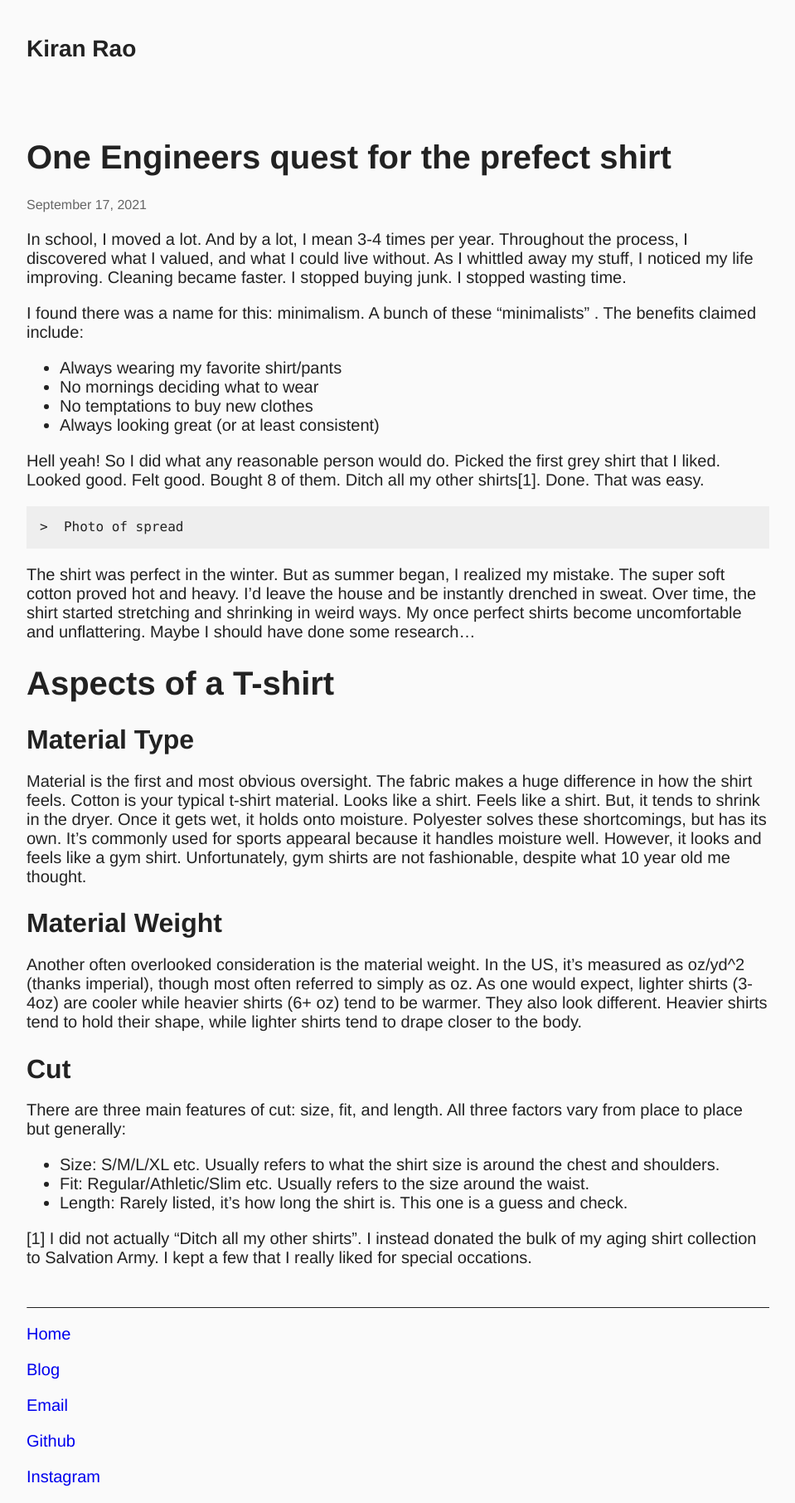
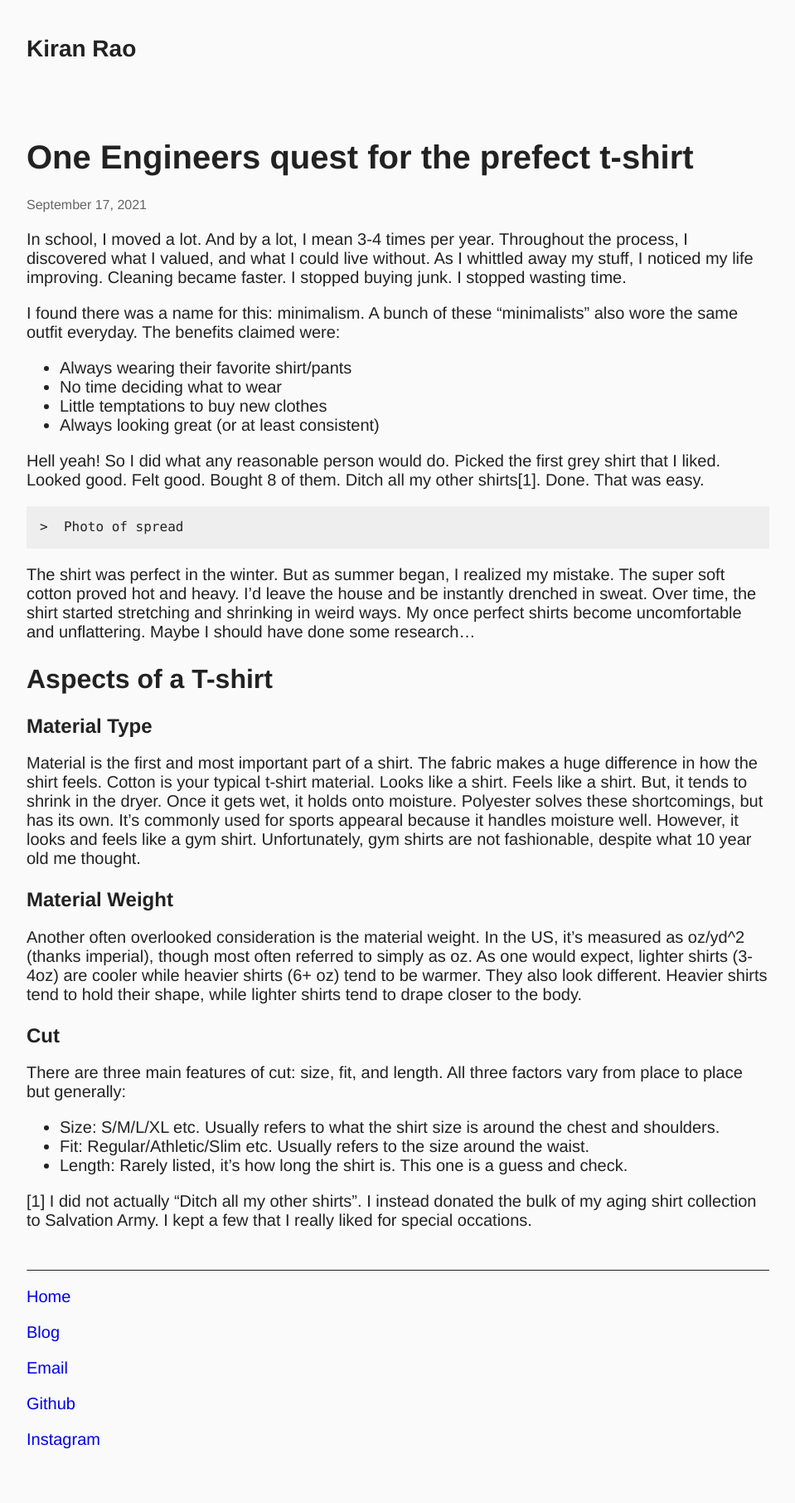
Before and after one commit to Kiran-Rao/kiran-rao.github.io, a Jekyll site: the page built from docs/_posts/2021-09-17-perfect-shirt.md, in a window 1280 px wide. Shown: the whole page at 83% size, without its empty margins (160-1119 px from the left). Built offline with Jekyll 4.4.1, drawn with Linux system fonts in a browser that asks for light colours; after the commit the page ends 1766 px from its top, so only the background shows below that.

Commit message:
Second pass edit

```diff
--- a/docs/_posts/2021-09-17-perfect-shirt.md
+++ b/docs/_posts/2021-09-17-perfect-shirt.md
@@ -1,17 +1,17 @@
 ---
 layout: post
-title: 'One Engineers quest for the prefect shirt'
+title: 'One Engineers quest for the prefect t-shirt'
 date: 2021-09-17
 author: Kiran Rao
 ---
 
 In school, I moved a lot. And by a lot, I mean 3-4 times per year. Throughout the process, I discovered what I valued, and what I could live without. As I whittled away my stuff, I noticed my life improving. Cleaning became faster. I stopped buying junk. I stopped wasting time.
 
-I found there was a name for this: minimalism. A bunch of these "minimalists" . The benefits claimed include:
+I found there was a name for this: minimalism. A bunch of these "minimalists" also wore the same outfit everyday. The benefits claimed were:
 
-- Always wearing my favorite shirt/pants
-- No mornings deciding what to wear
-- No temptations to buy new clothes
+- Always wearing their favorite shirt/pants
+- No time deciding what to wear
+- Little temptations to buy new clothes
 - Always looking great (or at least consistent)
 
 Hell yeah! So I did what any reasonable person would do. Picked the first grey shirt that I liked. Looked good. Felt good. Bought 8 of them. Ditch all my other shirts[1]. Done. That was easy.
@@ -22,17 +22,17 @@ Hell yeah! So I did what any reasonable person would do. Picked the first grey s
 
 The shirt was perfect in the winter. But as summer began, I realized my mistake. The super soft cotton proved hot and heavy. I'd leave the house and be instantly drenched in sweat. Over time, the shirt started stretching and shrinking in weird ways. My once perfect shirts become uncomfortable and unflattering. Maybe I should have done some research...
 
-# Aspects of a T-shirt
+## Aspects of a T-shirt
 
-## Material Type
+### Material Type
 
-Material is the first and most obvious oversight. The fabric makes a huge difference in how the shirt feels. Cotton is your typical t-shirt material. Looks like a shirt. Feels like a shirt. But, it tends to shrink in the dryer. Once it gets wet, it holds onto moisture. Polyester solves these shortcomings, but has its own. It's commonly used for sports appearal because it handles moisture well. However, it looks and feels like a gym shirt. Unfortunately, gym shirts are not fashionable, despite what 10 year old me thought.
+Material is the first and most important part of a shirt. The fabric makes a huge difference in how the shirt feels. Cotton is your typical t-shirt material. Looks like a shirt. Feels like a shirt. But, it tends to shrink in the dryer. Once it gets wet, it holds onto moisture. Polyester solves these shortcomings, but has its own. It's commonly used for sports appearal because it handles moisture well. However, it looks and feels like a gym shirt. Unfortunately, gym shirts are not fashionable, despite what 10 year old me thought.
 
-## Material Weight
+### Material Weight
 
 Another often overlooked consideration is the material weight. In the US, it's measured as oz/yd^2 (thanks imperial), though most often referred to simply as oz. As one would expect, lighter shirts (3-4oz) are cooler while heavier shirts (6+ oz) tend to be warmer. They also look different. Heavier shirts tend to hold their shape, while lighter shirts tend to drape closer to the body.
 
-## Cut
+### Cut
 
 There are three main features of cut: size, fit, and length. All three factors vary from place to place but generally:
 
```
